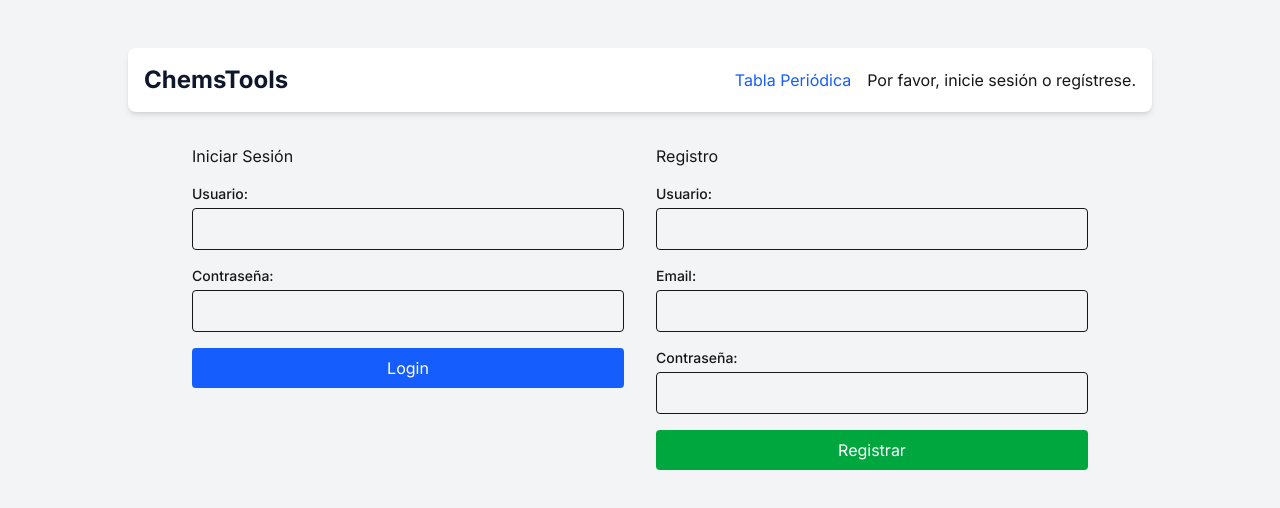
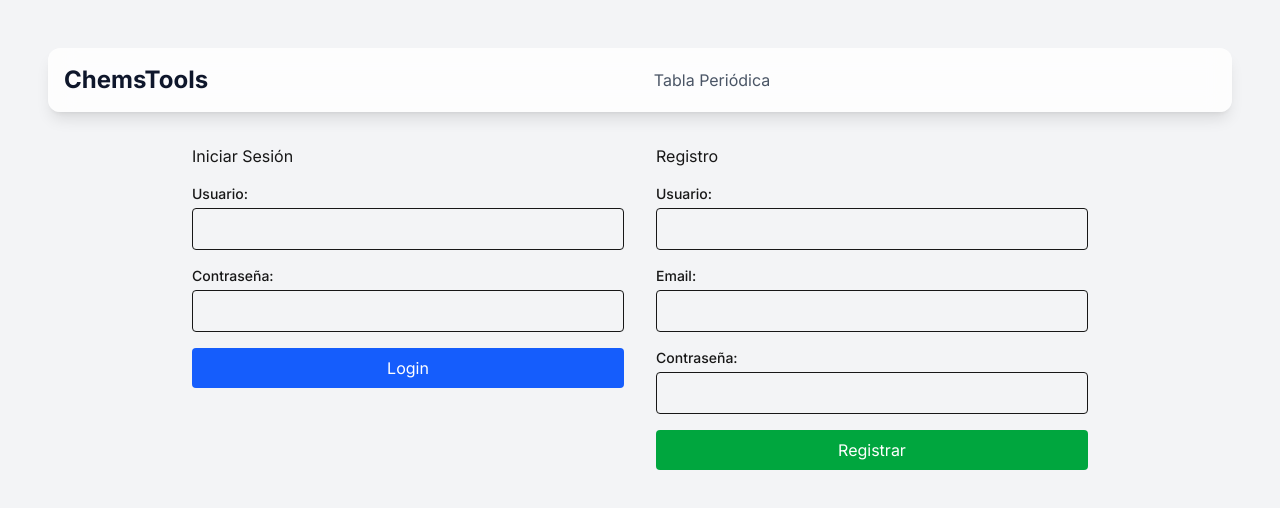
Before and after one commit to Flenuc/chemstools, a Next.js app in the folder frontend/: page / in a window 1280 px wide. Shown: the top 508 px of the page. Built offline with nearby package versions, Linux system fonts and the light colour scheme.

Commit message:
Update Header.tsx

```diff
--- a/frontend/src/components/core/Header.tsx
+++ b/frontend/src/components/core/Header.tsx
@@ -1,32 +1,29 @@
 'use client';
 import Link from 'next/link';
+import { usePathname } from 'next/navigation';
 import { useSelector, useDispatch } from 'react-redux';
 import { RootState } from '@/store';
 import { logout } from '@/store/authSlice';
-import { usePathname } from 'next/navigation'; // Importar
 
 export default function Header() {
+  const pathname = usePathname();
   const { isAuthenticated, user } = useSelector((state: RootState) => state.auth);
   const dispatch = useDispatch();
-  const pathname = usePathname(); // Obtener la ruta actual
 
   return (
-    <header className="w-full max-w-5xl flex justify-between items-center p-4 bg-white shadow-md rounded-lg mb-8">
+    <header className="w-full max-w-7xl flex justify-between items-center p-4 bg-white/80 backdrop-blur-md shadow-lg rounded-xl mb-8 sticky top-6 z-40">
       <Link href="/" className="text-2xl font-bold text-slate-900">ChemsTools</Link>
-      <div className="flex items-center space-x-4">
-        {/* Mostrar el enlace al Dashboard si no estamos en la página principal */}
-        {pathname !== '/' && (
-          <Link href="/" className="text-blue-600 hover:underline">Dashboard</Link>
-        )}
-        <Link href="/periodic-table" className="text-blue-600 hover:underline">Tabla Periódica</Link>
+      <nav className="flex items-center space-x-6">
+        {pathname !== '/' && <Link href="/" className="text-base text-gray-600 hover:text-indigo-600">Dashboard</Link>}
+        <Link href="/periodic-table" className="text-base text-gray-600 hover:text-indigo-600">Tabla Periódica</Link>
+      </nav>
+      <div>
         {isAuthenticated && user ? (
           <div className="flex items-center space-x-4">
-            <span>Bienvenido, {user.username}</span>
-            <button onClick={() => dispatch(logout())} className="px-3 py-1 bg-red-500 text-white rounded">Logout</button>
+            <span className="text-gray-800">Bienvenido, {user.username}</span>
+            <button onClick={() => dispatch(logout())} className="px-4 py-2 text-sm font-medium text-white bg-red-600 rounded-lg hover:bg-red-700">Logout</button>
           </div>
-        ) : (
-          <p>Por favor, inicie sesión o regístrese.</p>
-        )}
+        ) : null }
       </div>
     </header>
   );
```
